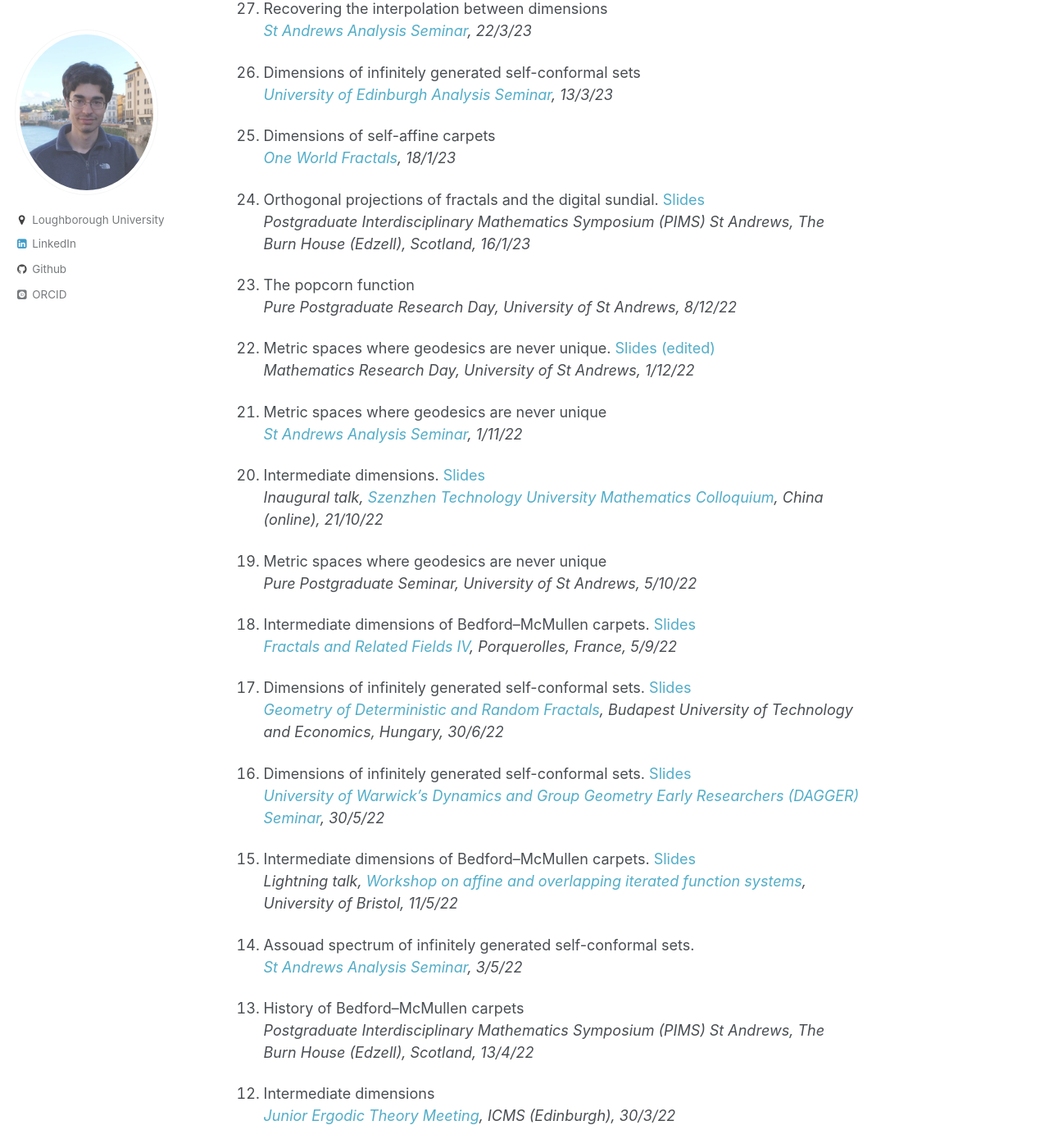
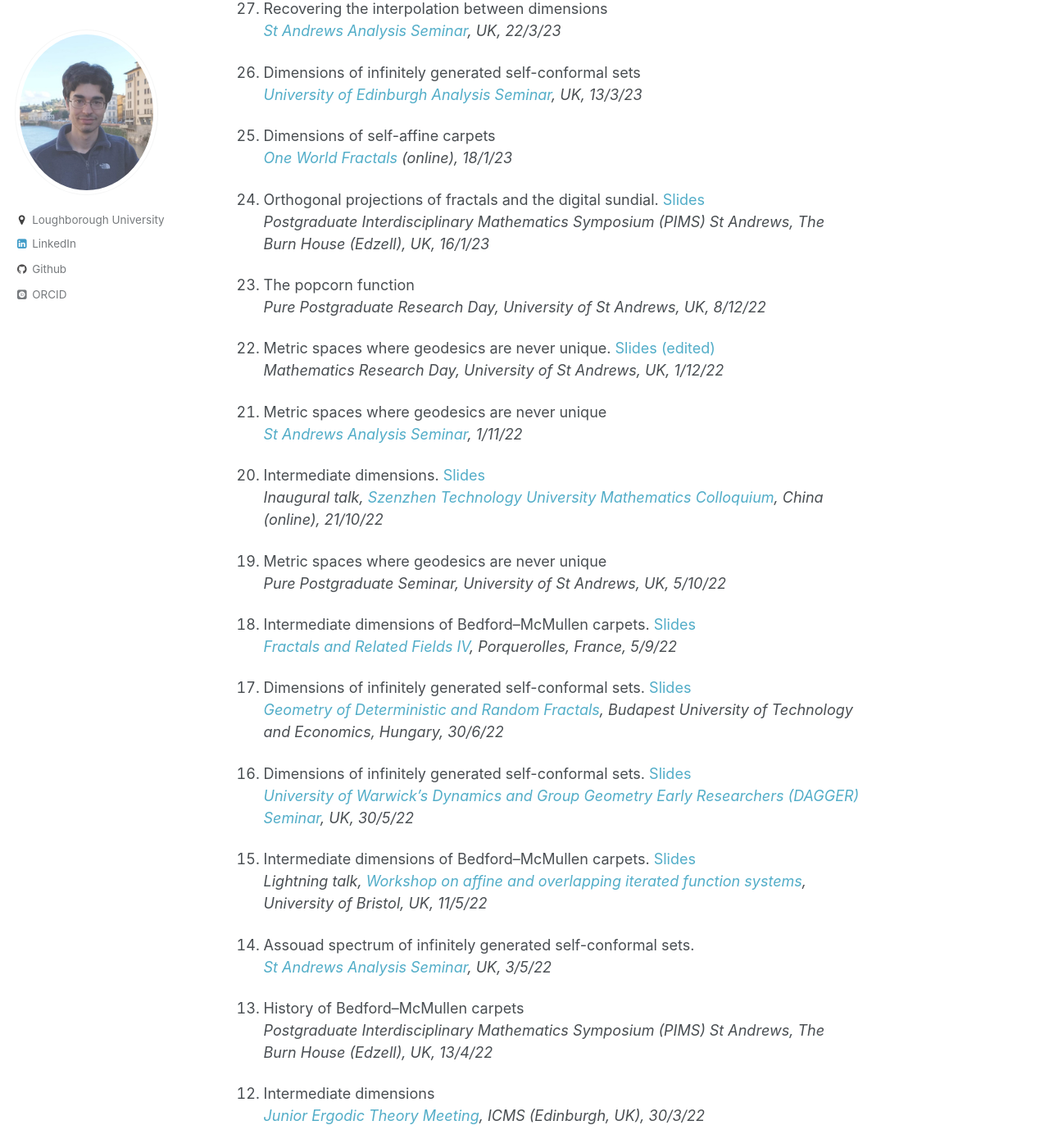
Before and after one commit to amlan-banaji/amlan-banaji.github.io, a Jekyll site: the page built from _pages/talks.md, in a window 1280 px wide and 1400 px high, scrolled down 265 px. Shown: the whole window at 82% size. Built offline with Jekyll 4.4.1, drawn with Linux system fonts in a browser that asks for light colours; some web fonts are replaced; some of the changed text lies outside the part shown.

```diff
--- a/_config.yml
+++ b/_config.yml
@@ -97,7 +97,7 @@ author:
   keybase          :
   instagram        :
   lastfm           :
-  linkedin         : "https://www.linkedin.com/in/amlan-banaji-2a50b217b/"
+  linkedin         : "amlan-banaji-2a50b217b"
   orcid            : "https://orcid.org/0000-0002-3727-0894"
   pinterest        :
   soundcloud       :
--- a/_pages/talks.md
+++ b/_pages/talks.md
@@ -7,22 +7,22 @@ author_profile: true
 ## Talks
 
 27. Recovering the interpolation between dimensions
-*[St Andrews Analysis Seminar](https://analysis.rutar.org/seminars/), 22/3/23*
+*[St Andrews Analysis Seminar](https://analysis.rutar.org/seminars/), UK, 22/3/23*
 
 26. Dimensions of infinitely generated self-conformal sets
-*[University of Edinburgh Analysis Seminar](https://blogs.ed.ac.uk/analysis/analysis-seminar/), 13/3/23*
+*[University of Edinburgh Analysis Seminar](https://blogs.ed.ac.uk/analysis/analysis-seminar/), UK, 13/3/23*
 
 25. Dimensions of self-affine carpets
-*[One World Fractals](https://www.troscheit.eu/OneWorld/past.html), 18/1/23*
+*[One World Fractals](https://www.troscheit.eu/OneWorld/past.html) (online), 18/1/23*
 
 24. Orthogonal projections of fractals and the digital sundial. [Slides](https://amlan-banaji.github.io/files/Burn2023.pdf)
-*Postgraduate Interdisciplinary Mathematics Symposium (PIMS) St Andrews, The Burn House (Edzell), Scotland, 16/1/23*
+*Postgraduate Interdisciplinary Mathematics Symposium (PIMS) St Andrews, The Burn House (Edzell), UK, 16/1/23*
 
 23. The popcorn function
-*Pure Postgraduate Research Day, University of St Andrews, 8/12/22*
+*Pure Postgraduate Research Day, University of St Andrews, UK, 8/12/22*
 
 22. Metric spaces where geodesics are never unique. [Slides (edited)](https://amlan-banaji.github.io/files/Geodesics2022.pdf)
-*Mathematics Research Day, University of St Andrews, 1/12/22*
+*Mathematics Research Day, University of St Andrews, UK, 1/12/22*
 
 21. Metric spaces where geodesics are never unique
 *[St Andrews Analysis Seminar](https://analysis.rutar.org/seminars/), 1/11/22*
@@ -31,7 +31,7 @@ author_profile: true
 *Inaugural talk, [Szenzhen Technology University Mathematics Colloquium](https://bdi.sztu.edu.cn/info/1345/5449.htm?fbclid=IwAR24TwwWZpz-LjUtDVF4E49awaOp44hBmeUaLuShGPFC1-F0RLac02d1_as), China (online), 21/10/22*
 
 19. Metric spaces where geodesics are never unique
-*Pure Postgraduate Seminar, University of St Andrews, 5/10/22*
+*Pure Postgraduate Seminar, University of St Andrews, UK, 5/10/22*
 
 18. Intermediate dimensions of Bedford–McMullen carpets. [Slides](https://amlan-banaji.github.io/files/Porquerolles2022.pdf)
 *[Fractals and Related Fields IV](https://farf4.math.cnrs.fr/), Porquerolles, France, 5/9/22*
@@ -40,22 +40,22 @@ author_profile: true
 *[Geometry of Deterministic and Random Fractals](https://simon60.math.bme.hu/), Budapest University of Technology and Economics, Hungary, 30/6/22*
 
 16. Dimensions of infinitely generated self-conformal sets. [Slides](https://amlan-banaji.github.io/files/Warwick2022.pdf)
-*[University of Warwick's Dynamics and Group Geometry Early Researchers (DAGGER) Seminar](https://warwick.ac.uk/fac/sci/maths/research/events/seminars/areas/dagger), 30/5/22*
+*[University of Warwick's Dynamics and Group Geometry Early Researchers (DAGGER) Seminar](https://warwick.ac.uk/fac/sci/maths/research/events/seminars/areas/dagger), UK, 30/5/22*
 
 15. Intermediate dimensions of Bedford–McMullen carpets. [Slides](https://amlan-banaji.github.io/files/BedfordBristolWorkshop.pdf)
-*Lightning talk, [Workshop on affine and overlapping iterated function systems](https://www.troscheit.eu/workshop2022/index.html), University of Bristol, 11/5/22*
+*Lightning talk, [Workshop on affine and overlapping iterated function systems](https://www.troscheit.eu/workshop2022/index.html), University of Bristol, UK, 11/5/22*
 
 14. Assouad spectrum of infinitely generated self-conformal sets.
-*[St Andrews Analysis Seminar](https://analysis.rutar.org/seminars/), 3/5/22*
+*[St Andrews Analysis Seminar](https://analysis.rutar.org/seminars/), UK, 3/5/22*
 
 13. History of Bedford–McMullen carpets
-*Postgraduate Interdisciplinary Mathematics Symposium (PIMS) St Andrews, The Burn House (Edzell), Scotland, 13/4/22*
+*Postgraduate Interdisciplinary Mathematics Symposium (PIMS) St Andrews, The Burn House (Edzell), UK, 13/4/22*
 
 12. Intermediate dimensions
-*[Junior Ergodic Theory Meeting](https://www.icms.org.uk/workshops/2022/junior-ergodic-theory-meeting), ICMS (Edinburgh), 30/3/22*
+*[Junior Ergodic Theory Meeting](https://www.icms.org.uk/workshops/2022/junior-ergodic-theory-meeting), ICMS (Edinburgh, UK), 30/3/22*
 
 11. Dimensions of Bedford–McMullen carpets. [Slides](https://amlan-banaji.github.io/files/BedfordPPS.pdf)
-*Pure Postgraduate Seminar, University of St Andrews, 15/11/21*
+*Pure Postgraduate Seminar, University of St Andrews, UK, 15/11/21*
 
 10. Intermediate dimensions of Bedford–McMullen carpets. [Slides (edited)](https://amlan-banaji.github.io/files/BedfordAnalysisSeminar.pdf), [Video](https://www.youtube.com/watch?v=hoHdg71ycqs)
 *[St Andrews Analysis Seminar](https://analysis.rutar.org/seminars/) (online), 12/10/21*
@@ -82,20 +82,23 @@ author_profile: true
 *[St Andrews Analysis Seminar](https://analysis.rutar.org/seminars/) (online), 30/6/20*
 
 2. Weak tangents in dimension theory
-*Postgraduate Interdisciplinary Mathematics Symposium (PIMS) St Andrews, The Burn House (Edzell), Scotland, 28/1/20*
+*Postgraduate Interdisciplinary Mathematics Symposium (PIMS) St Andrews, The Burn House (Edzell), UK, 28/1/20*
 
 1. Analysis on some post-critically finite self-similar sets
-*Pure Postgraduate Seminar, University of St Andrews, 5/11/19*
+*Pure Postgraduate Seminar, University of St Andrews, UK, 5/11/19*
 {: reversed="reversed"}
 ## Posters
 
 1. [Intermediate dimensions of Bedford–McMullen carpets](https://amlan-banaji.github.io/files/BristolCarpetsPoster.pdf)
-*[Workshop on affine and overlapping iterated function systems](https://www.troscheit.eu/workshop2022/index.html), University of Bristol, 10/5/22 - 12/5/22*
+*[Workshop on affine and overlapping iterated function systems](https://www.troscheit.eu/workshop2022/index.html), University of Bristol, UK, 10/5/22 - 12/5/22*
 {: reversed="reversed"}
 ## Conferences/meetings attended
 
+11. [Ergodic Theory of Group Extensions](https://warwick.ac.uk/fac/sci/maths/research/events/2022-2023/ergodictheoryofgroupextensions/)
+*University of Warwick, UK, 27/3/23 - 30/3/23*
+
 10. [Statistical and Computational Aspects of Dynamics](http://www.crm.sns.it/event/507/)
-*Centro De Giorgi, Pisa, Italy, 13/12/22 - 16/12/22*
+*Centro De Giorgi, Italy, 13/12/22 - 16/12/22*
 
 9. [Fractals and Related Fields IV](https://farf4.math.cnrs.fr/)
 *Porquerolles, France, 3/9/22 - 9/9/22*
@@ -104,16 +107,16 @@ author_profile: true
 *Budapest University of Technology and Economics, Hungary, 27/6/22 - 1/7/22*
 
 7. [Rényi 100 conference](https://conferences.renyi.hu/renyi100/home)
-*Hungarian Academy of Sciences, Budapest, 20/6/22 - 23/6/22*
+*Hungarian Academy of Sciences, Hungary, 20/6/22 - 23/6/22*
 
 6. [Workshop on affine and overlapping iterated function systems](https://www.troscheit.eu/workshop2022/index.html)
-*University of Bristol, 10/5/22 - 12/5/22*
+*University of Bristol, UK, 10/5/22 - 12/5/22*
 
 5. [Probability, Analysis and Dynamics conference](https://people.maths.bris.ac.uk/~mb13434/pad21/)
 *University of Bristol (attended online), 6/4/22 - 8/4/22*
 
 4. [Junior Ergodic Theory Meeting](https://www.icms.org.uk/workshops/2022/junior-ergodic-theory-meeting)
-*ICMS (Edinburgh), 28/3/22 - 31/3/22*
+*ICMS (Edinburgh, UK), 28/3/22 - 31/3/22*
 
 3. [Dynamics and Geometry Online Summer School](https://heilbronn.ac.uk/2020/12/17/cmi-himr-dynamics-and-geometry-summer-school/)
 *Clay Mathematics Institute and Heilbronn Institute for Mathematical Research (online), 21/6/21 - 2/7/21*
@@ -122,7 +125,7 @@ author_profile: true
 *Mittag-Leffler Institute (online), 7/6/21 - 11/6/21*
 
 1. [Afternoon workshop on fractal geometry and geometric measure theory](https://jonathan-fraser.github.io/homepage/FG19.html)
-*University of St Andrews, 2/9/19*
+*University of St Andrews, UK, 2/9/19*
 {: reversed="reversed"}
 
 {% include base_path %}
```
